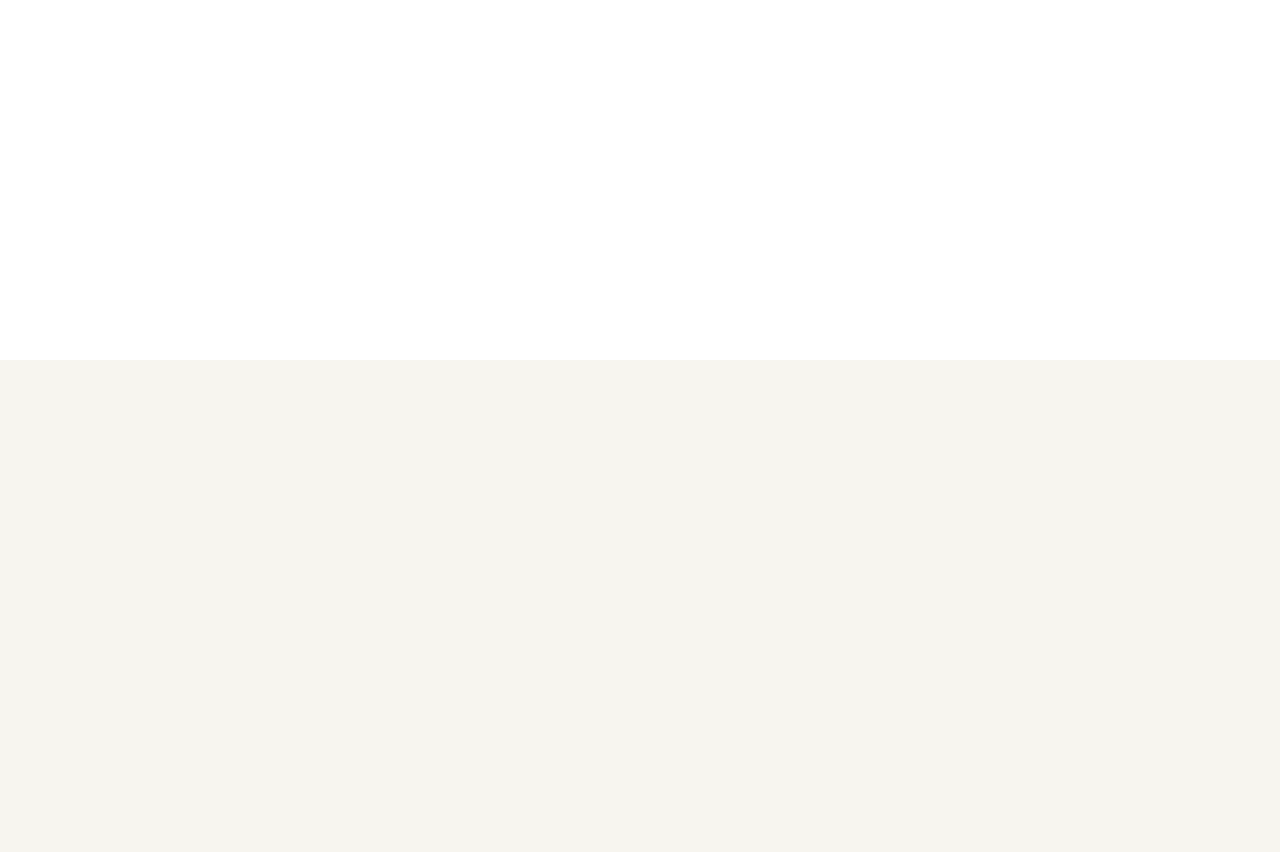
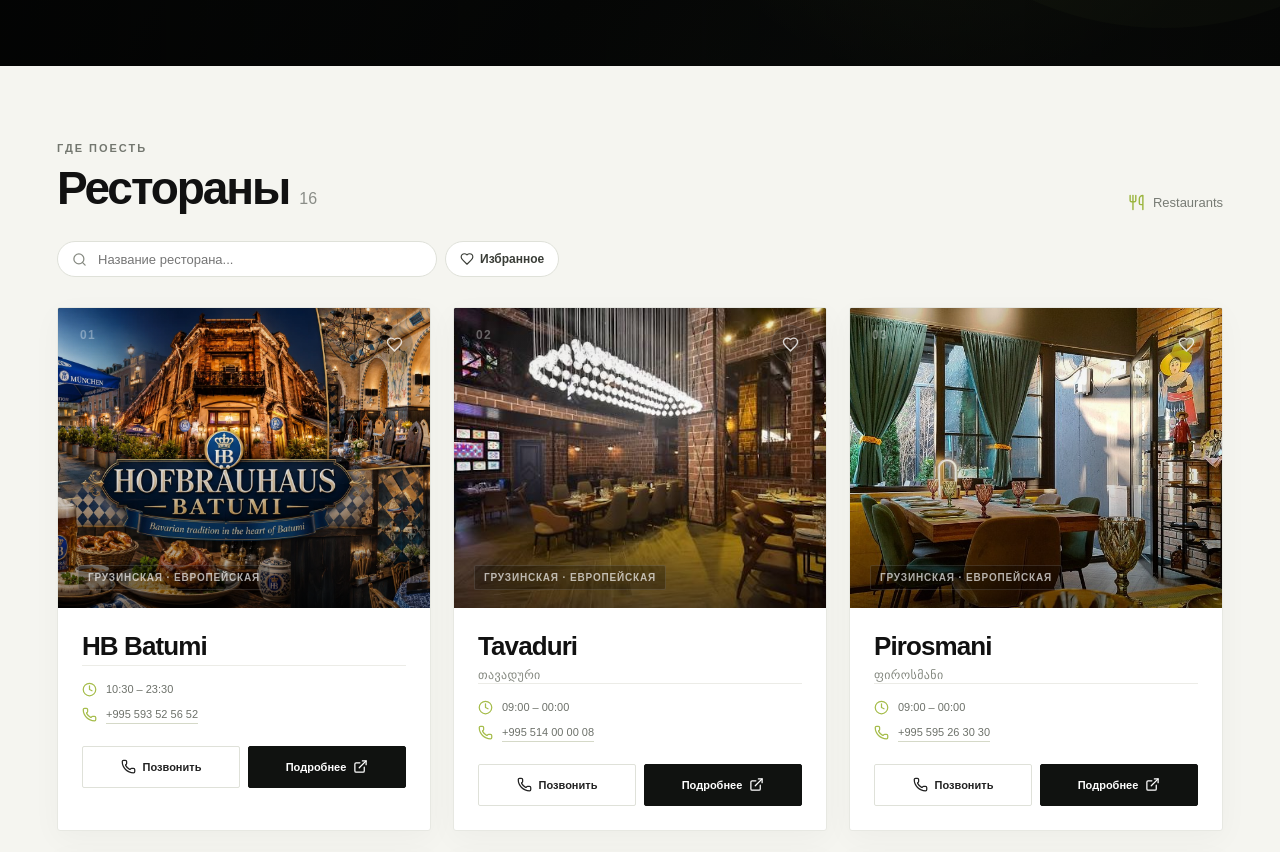
Before and after one commit to Guramch1k/Keci, a Next.js app: page /restaurants in a window 1280 px wide. Before the commit this address had no page. Shown: the part 440-1292 px from the top of the page. Before the commit the page ends 800 px from the top, so only its background shows below. Built offline with nearby package versions, Linux system fonts and the light colour scheme.

Commit message:
Add files via upload

```diff
--- /dev/null
+++ b/app/restaurants/page.tsx
@@ -0,0 +1,269 @@
+"use client";
+
+import Image from "next/image";
+import Link from "next/link";
+import { useMemo, useState } from "react";
+import {
+  ArrowLeft,
+  ExternalLink,
+  Heart,
+  Clock,
+  MapPin,
+  Phone,
+  Search,
+  Utensils,
+} from "lucide-react";
+
+import { restaurants } from "../restaurantsData";
+import { useFavorites } from "../useFavorites";
+
+export default function RestaurantsPage() {
+  const favorites = useFavorites();
+
+  const [query, setQuery] = useState("");
+  const [onlyFavorites, setOnlyFavorites] = useState(false);
+
+  const visible = useMemo(() => {
+    const q = query.trim().toLowerCase();
+
+    return restaurants.filter((r) => {
+      if (onlyFavorites && !favorites.has(r.id)) return false;
+
+      if (!q) return true;
+
+      return [r.name, r.nameKa, r.cuisine, r.address]
+        .filter(Boolean)
+        .join(" ")
+        .toLowerCase()
+        .includes(q);
+    });
+    // favorites.ids меняется при добавлении/удалении
+    // eslint-disable-next-line react-hooks/exhaustive-deps
+  }, [query, onlyFavorites, favorites.ids]);
+
+  return (
+    <main className="clubsPage">
+      {/* HEADER */}
+
+      <header className="clubsHeader">
+        <Link href="/" className="clubsBack">
+          <ArrowLeft />
+          <span>Назад</span>
+        </Link>
+
+        <Link href="/" className="clubsLogo" aria-label="keci — на главную">
+          keci<span>.</span>
+        </Link>
+
+        <div className="clubsHeaderTitle">Рестораны</div>
+
+        <div className="clubsHeaderRight">
+          <span>Батуми</span>
+        </div>
+      </header>
+
+      {/* HERO */}
+
+      <section className="clubsHero">
+        <div className="clubsHeroContent">
+          <span className="clubsEyebrow">RESTAURANTS · BATUMI</span>
+
+          <h1>
+            Рестораны
+            <br />
+            <em>Батуми.</em>
+          </h1>
+
+          <p>Где поесть в Батуми: грузинская и европейская кухня.</p>
+        </div>
+      </section>
+
+      {/* LIST */}
+
+      <section className="clubsContent">
+        <div className="clubsSectionHead">
+          <div>
+            <span className="clubsEyebrow dark">ГДЕ ПОЕСТЬ</span>
+
+            <h2>
+              Рестораны
+              <small>{visible.length}</small>
+            </h2>
+          </div>
+
+          <div className="clubsMusicLabel">
+            <Utensils />
+            <span>Restaurants</span>
+          </div>
+        </div>
+
+        {/* SEARCH + FILTERS */}
+
+        <div className="clubsFilters">
+          <label className="restaurantsSearch">
+            <Search />
+            <input
+              value={query}
+              onChange={(event) => setQuery(event.target.value)}
+              placeholder="Название ресторана..."
+              aria-label="Поиск ресторана"
+            />
+          </label>
+
+          <button
+            className={
+              onlyFavorites ? "clubsFilterChip selected" : "clubsFilterChip"
+            }
+            onClick={() => setOnlyFavorites(!onlyFavorites)}
+          >
+            <Heart />
+            Избранное
+          </button>
+        </div>
+
+        {visible.length === 0 && (
+          <div className="clubsEmpty">
+            <strong>Ничего не найдено</strong>
+            <span>
+              {onlyFavorites && favorites.ids.length === 0
+                ? "Нажмите на сердечко у ресторана, чтобы добавить его в избранное."
+                : "Попробуйте другое название."}
+            </span>
+          </div>
+        )}
+
+        <div className="clubsGrid">
+          {visible.map((r, index) => (
+            <article className="clubCard" key={r.id}>
+              {/* PHOTO */}
+
+              <Link
+                href={"/restaurants/" + r.id}
+                className="clubVisual"
+                aria-label={r.name}
+              >
+                <Image
+                  src={r.image}
+                  alt={r.name}
+                  fill
+                  sizes="(max-width: 900px) 100vw, 400px"
+                  className="clubVisualImage"
+                />
+
+                <div className="clubVisualOverlay" />
+
+                <div className="clubVisualNumber">
+                  {String(index + 1).padStart(2, "0")}
+                </div>
+
+                <div className="clubVisualBottom">
+                  <span>{r.cuisine ?? "Ресторан"}</span>
+                  {r.price && <span>{r.price}</span>}
+                </div>
+              </Link>
+
+              <button
+                className={
+                  favorites.has(r.id)
+                    ? "clubFavorite active"
+                    : "clubFavorite"
+                }
+                aria-label={
+                  favorites.has(r.id)
+                    ? "Убрать из избранного"
+                    : "Добавить в избранное"
+                }
+                aria-pressed={favorites.has(r.id)}
+                onClick={() => favorites.toggle(r.id)}
+              >
+                <Heart />
+              </button>
+
+              {/* INFO */}
+
+              <div className="clubInfo">
+                <div className="clubTitleRow">
+                  <div>
+                    <h3>
+                      <Link
+                        href={"/restaurants/" + r.id}
+                        className="clubTitleLink"
+                      >
+                        {r.name}
+                      </Link>
+                    </h3>
+
+                    {r.nameKa && <span>{r.nameKa}</span>}
+                  </div>
+                </div>
+
+                {r.description && (
+                  <p className="clubDescription">{r.description}</p>
+                )}
+
+                <div className="clubDetails">
+                  {r.hours && (
+                    <div>
+                      <Clock />
+                      <span>{r.hours}</span>
+                    </div>
+                  )}
+
+                  {r.address && (
+                    <div>
+                      <MapPin />
+                      <span>{r.address}</span>
+                    </div>
+                  )}
+
+                  {r.phone && (
+                    <div>
+                      <Phone />
+                      <a
+                        href={"tel:" + r.phone.replace(/\s/g, "")}
+                        className="clubInlineLink"
+                      >
+                        {r.phone}
+                      </a>
+                    </div>
+                  )}
+                </div>
+
+                <div className="clubActions">
+                  {r.phone ? (
+                    <a href={"tel:" + r.phone.replace(/\s/g, "")}>
+                      <Phone />
+                      Позвонить
+                    </a>
+                  ) : (
+                    <span />
+                  )}
+
+                  <Link
+                    href={"/restaurants/" + r.id}
+                    className="clubDetailsButton"
+                  >
+                    Подробнее
+                    <ExternalLink />
+                  </Link>
+                </div>
+              </div>
+            </article>
+          ))}
+        </div>
+      </section>
+
+      {/* FOOTER */}
+
+      <footer className="clubsFooter">
+        <div className="logo">
+          keci<span>.</span>
+        </div>
+
+        <span>Discover Batumi</span>
+
+        <span>© 2026 keci</span>
+      </footer>
+    </main>
+  );
+}
```
